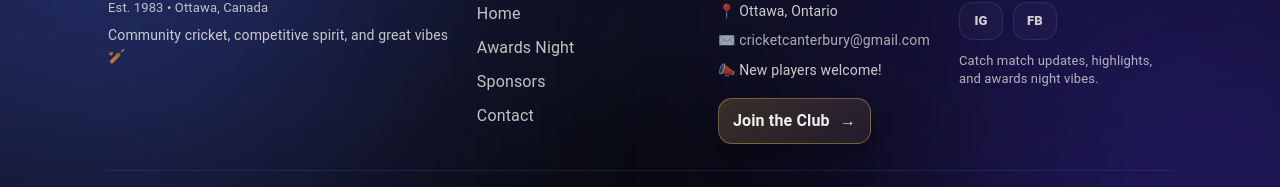
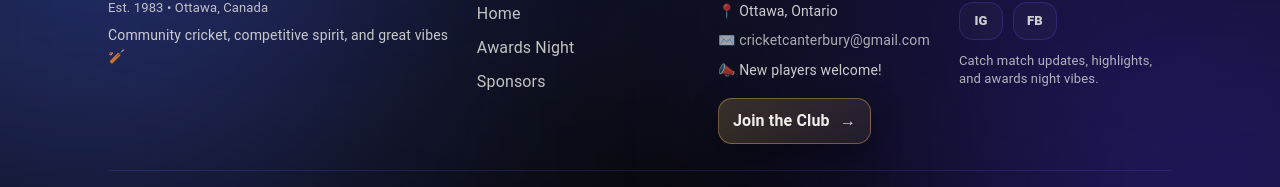
Before and after one commit to snj3vpaul/CanterburyCricket, a React (Vite) app in the folder CanterburyCricket/: page /member-login in a window 1280 px wide. Shown: the part 997-1184 px from the top of the page. Built offline with nearby package versions, Linux system fonts and the light colour scheme; what @nextui-org/react would draw is missing.

Commit message:
Removed Contact from Quick link

```diff
--- a/CanterburyCricket/src/components/Footer/Footer.jsx
+++ b/CanterburyCricket/src/components/Footer/Footer.jsx
@@ -38,7 +38,7 @@
 
               <li><Link to="/awards" className={styles.link}>Awards Night</Link></li>
               <li><Link to="/sponsors" className={styles.link}>Sponsors</Link></li>
-              <li><Link to="/contact" className={styles.link}>Contact</Link></li>
+
             </ul>
           </nav>
 
```
